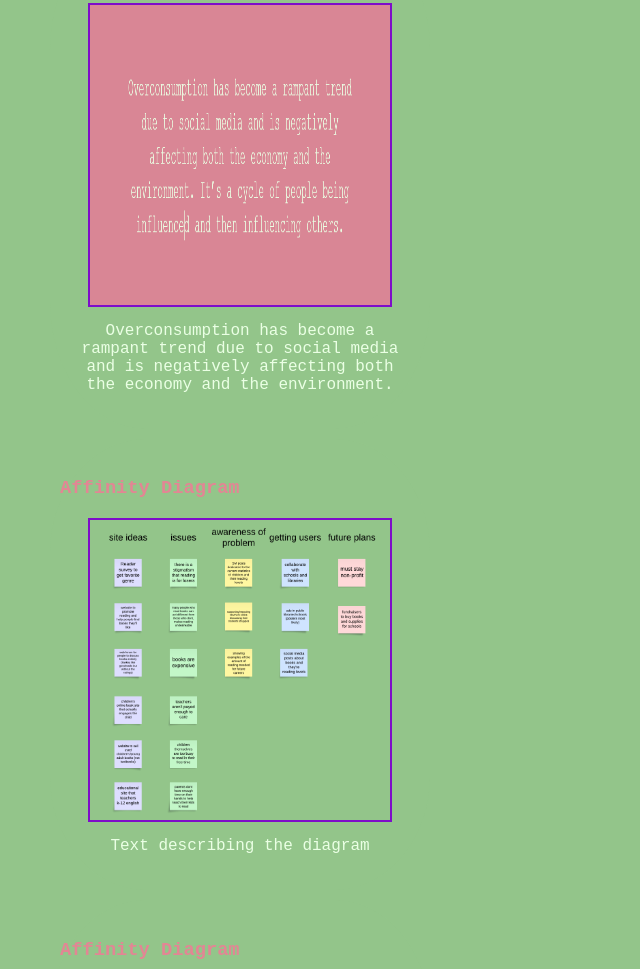
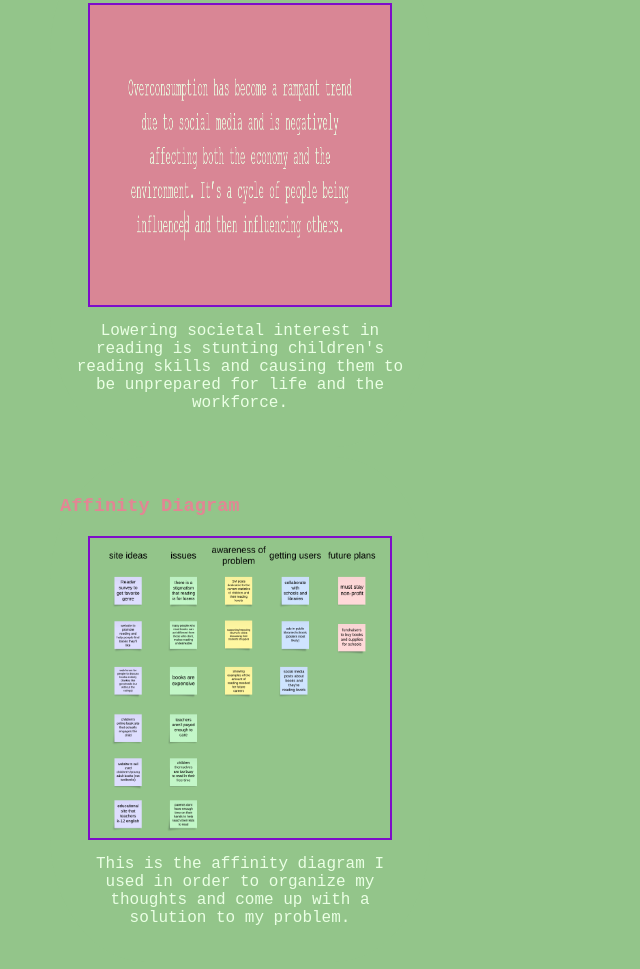
Before and after one commit to Audrey-KW/Audrey-KW.github.io, a plain HTML site: page index.html in a window 1280 px wide. Shown: the part 378-1347 px from the top of the page, without its empty margins (0-640 px from the left). Drawn offline with Linux system fonts and the light colour scheme.

Commit message:
WORKDAMNYOU

```diff
--- a/index.html
+++ b/index.html
@@ -21,14 +21,14 @@
                 <section class="project">
                     <a href="files/statement.pdf"><h3>Problem Statement</h3></a>
                     <a href="files/statement.pdf"><img src="images/statement.png"></a>
-                    <p>Overconsumption has become a rampant trend due to social media and is negatively affecting both the economy and the environment.</p>
+                    <p>Lowering societal interest in reading is stunting children's reading skills and causing them to be unprepared for life and the workforce.</p>
                 </section>
                 <!--Affinity Diagram Assignment -->
                 <section class="project">
                     <a href="files/Brainwriting.pdf"><h3>Affinity Diagram</h3></a>
                     <a href="files/Brainwriting.pdf"><img src="images/Brainwriting.png"></a>
                     <p>
-                        Text describing the diagram
+                        This is the affinity diagram I used in order to organize my thoughts and come up with a solution to my problem.
                     </p>
                 </section>
                 <!--Sketches Assignment-->
```
